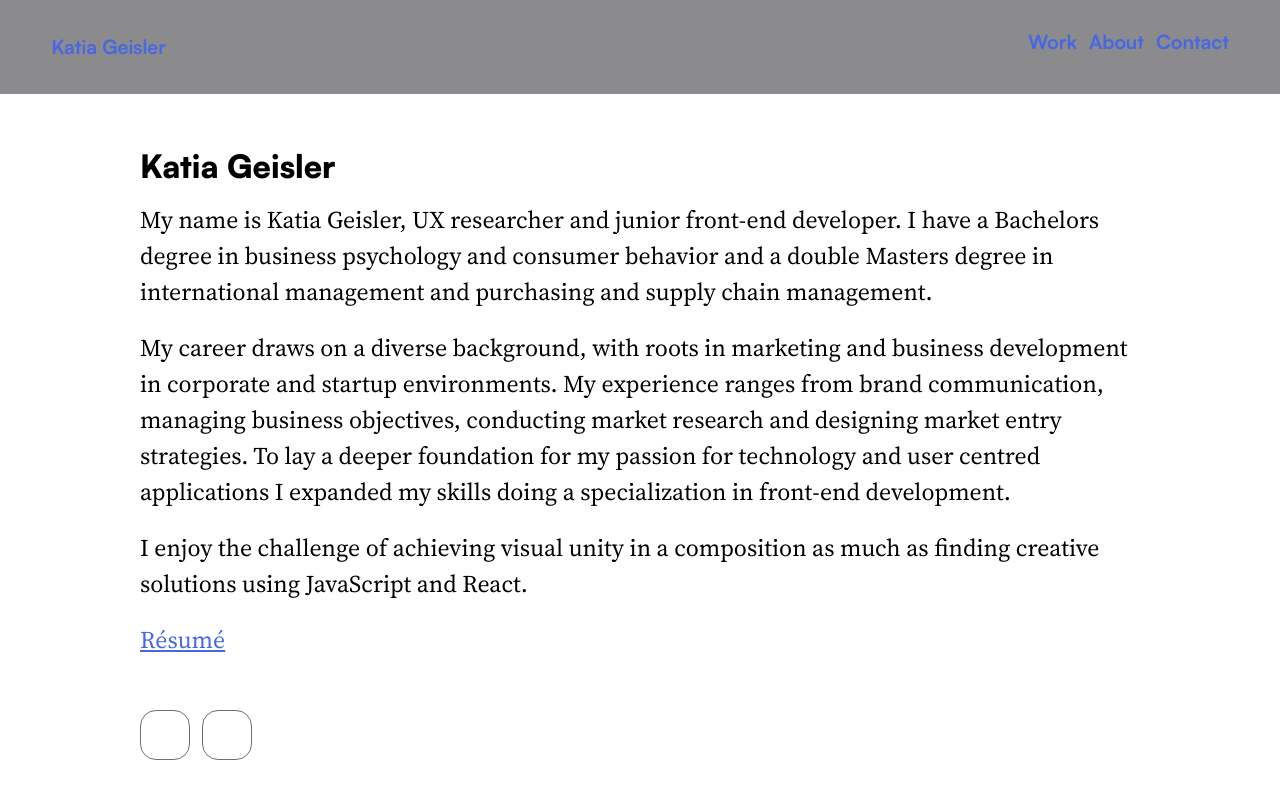
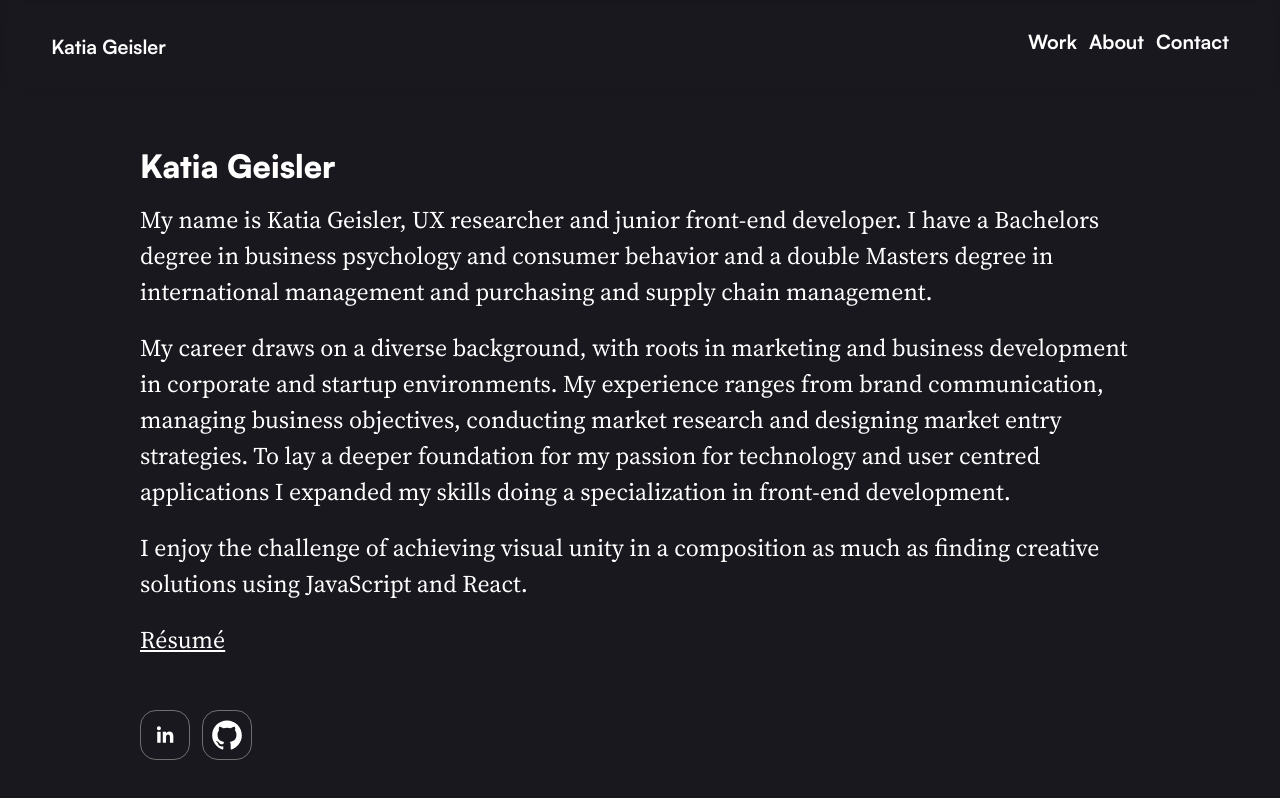
Before and after one commit to katiageisler/portfolio-v3, a Next.js app: page /about in a window 1280 px wide. Shown: the top 798 px of the page. Built offline with nearby package versions, Linux system fonts and the light colour scheme.

Commit message:
darktheme

```diff
--- a/src/pages/_app.tsx
+++ b/src/pages/_app.tsx
@@ -13,7 +13,9 @@ export default function App({ Component, pageProps }: AppProps) {
       disableTransitionOnChange
       attribute="class"
       value={{ light: lightTheme, dark: darkTheme }}
-      enableSystem={ true }
+      enableSystem={ false }
+      defaultTheme="dark"
+
     >
       <Navbar></Navbar>
       <Component {...pageProps} />
```
